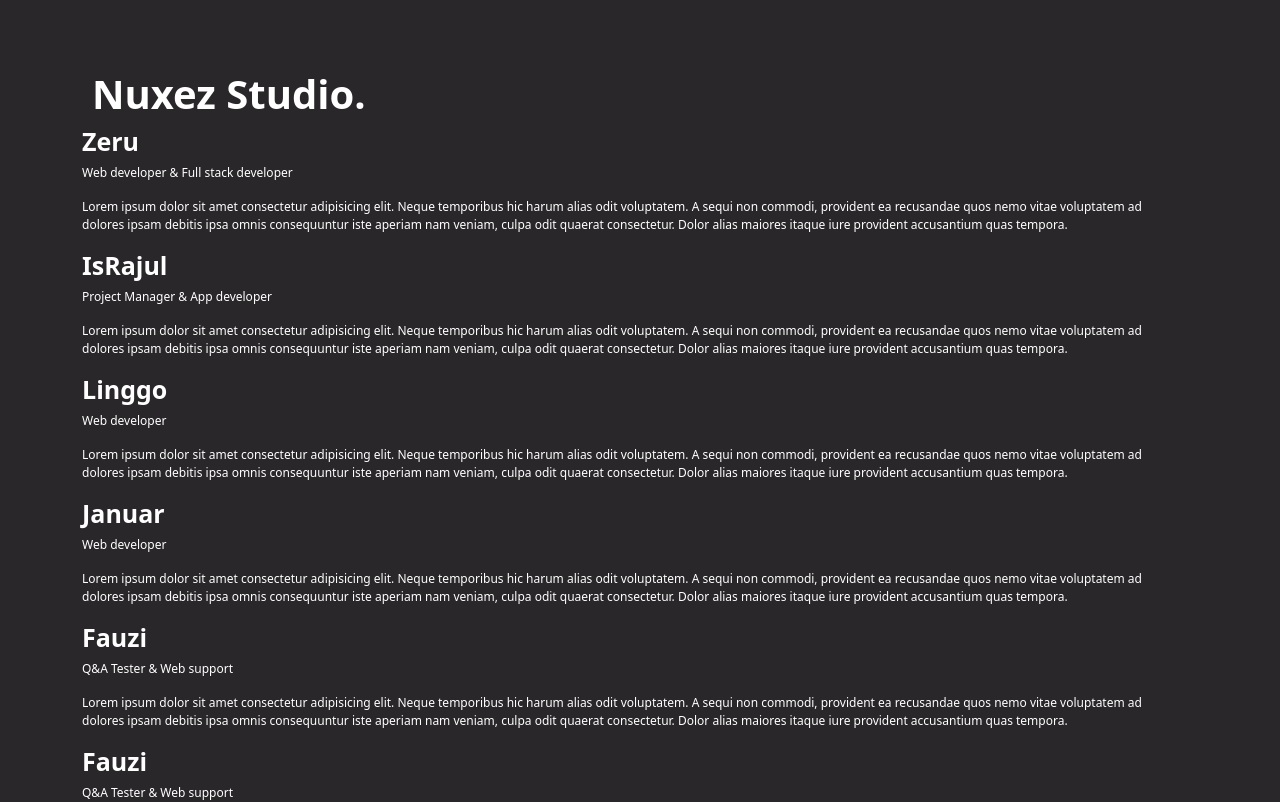
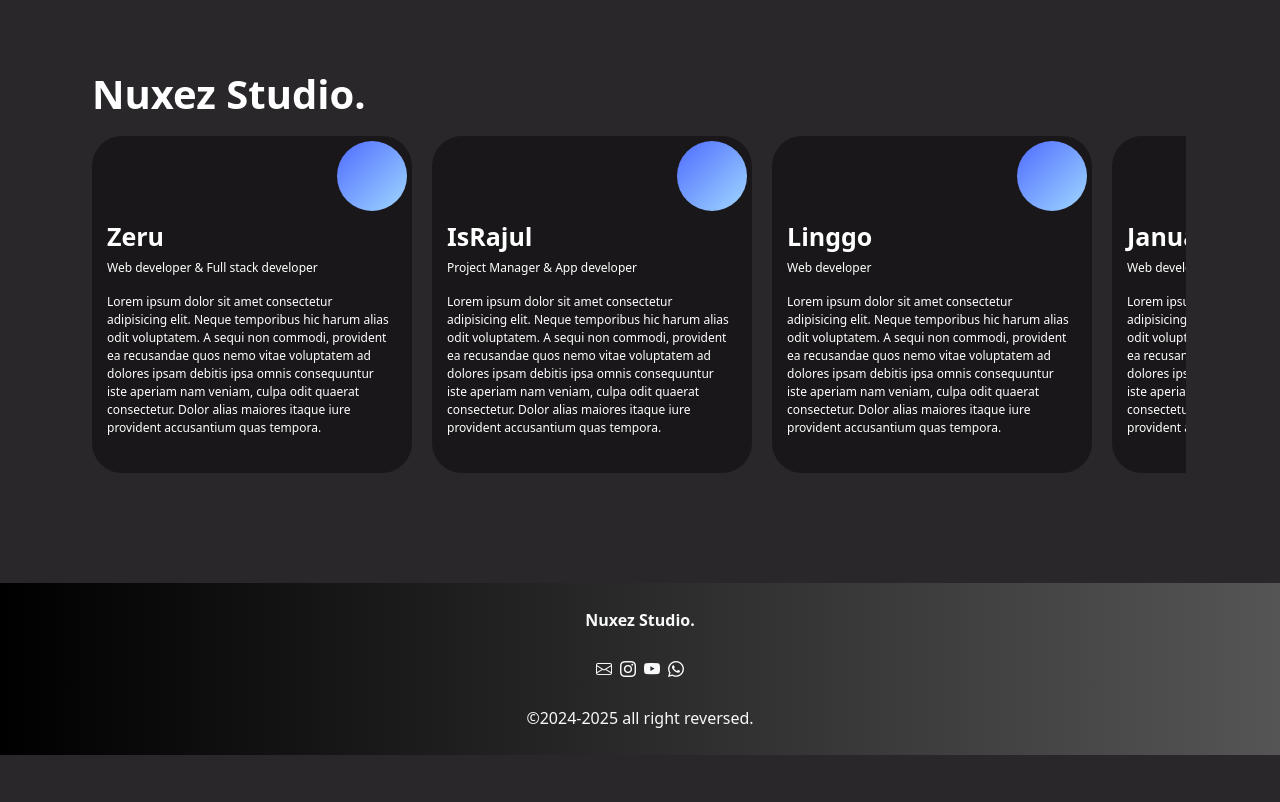
Before and after one commit to zeru-program/nuxez-web-app, a React (Vite) app: page /about-us in a window 1280 px wide. Shown: the part 840-1642 px from the top of the page. After the commit the page ends 1595 px from the top, so only its background shows below. Built offline with nearby package versions, Linux system fonts and the light colour scheme.

Commit message:
fix about contact

```diff
--- a/src/App.css
+++ b/src/App.css
@@ -127,6 +127,67 @@ main {
 
 
 
+/** about us start **/
+        .scroll-container{
+          width: 100%;
+          overflow-x: auto;
+
+        }
+        .scroll-container-outer{
+          width: max-content;
+          overflow-x: auto;
+          white-space: nowrap;
+        }
+        .scroll-container-inner{
+          white-space: normal;
+        }
+        .scroll-box{
+          width: 320px;
+          height: auto;
+          background: rgba(0, 0, 0, 0.404);
+          margin: 10px;
+          color: white;
+          display: inline-block;
+          padding-bottom: 20px;
+          border-radius: 30px;
+        }
+        .gradient-blue{
+          background: linear-gradient(to bottom right, #4e6bff 0%, #a0d8ff 100%);
+          width: 70px;
+          height: 70px;
+          border-radius: 50%;
+          margin-left: auto;
+          margin-top: 5px;
+          margin-right: 5px;
+        }
+        .text-informasi{
+          width: 90%;
+          margin-left: 15px;
+          margin-top: 10px;
+
+        }
+
+/** about us end*/
+
+
+
+/** contact us start **/
+        .contact-form {
+          background: transparent;
+            color: #fff;
+            padding: 30px;
+            border-radius: 10px;
+            margin-top: 100px;
+        }
+
+        .gradient-button {
+            background-image: linear-gradient(to right, #445dec, #6f0ed6);
+            color: rgb(42, 48, 214);
+            border: none;
+        }
+/** contact us end **/
+
+
 
 
 /*** footer ***/
```
